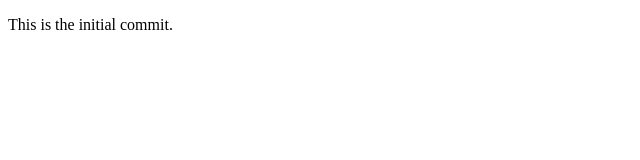
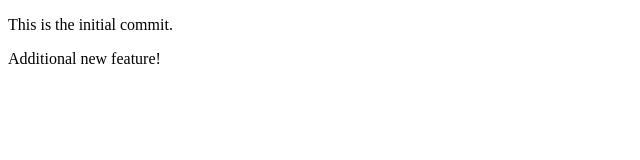
Before and after one commit to o-holloway/W1D1HW, a plain HTML site: page index.html in a window 1280 px wide. Shown: the whole page, without its empty margins (0-640 px from the left). Drawn offline with Linux system fonts and the light colour scheme.

Commit message:
feature added

```diff
--- a/index.html
+++ b/index.html
@@ -7,5 +7,6 @@
 </head>
 <body>
     <p>This is the initial commit.</p>
+    <p>Additional new feature!</p>
 </body>
 </html>
```
